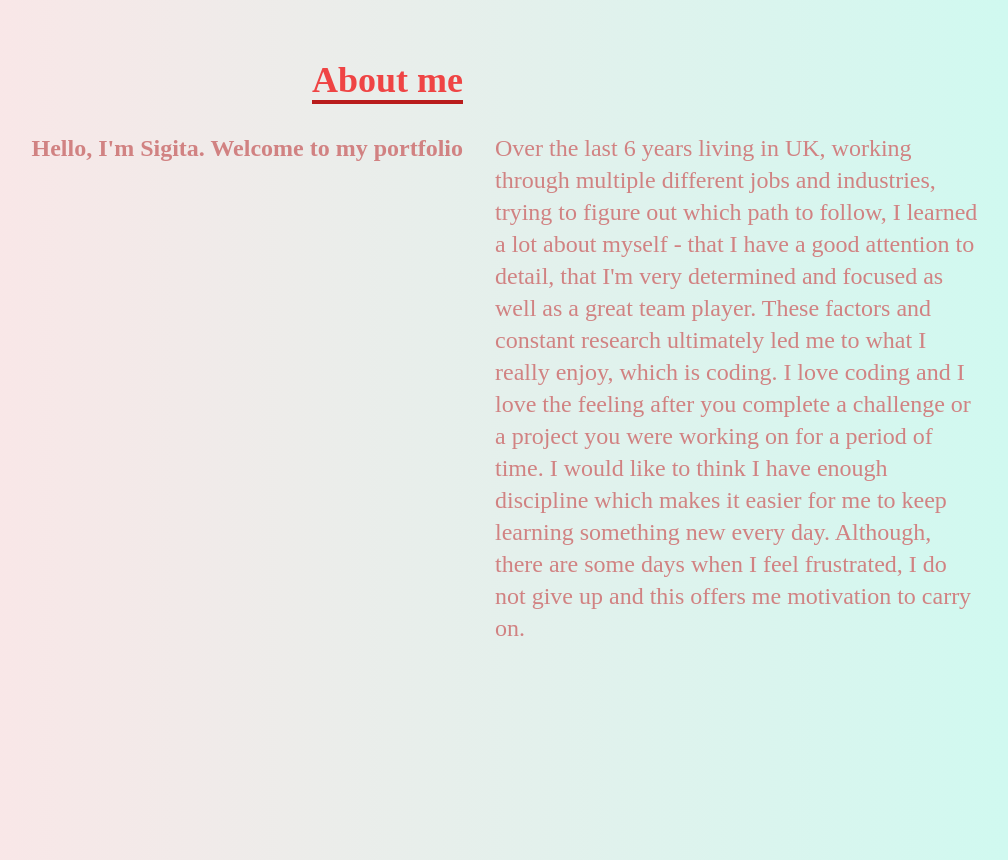
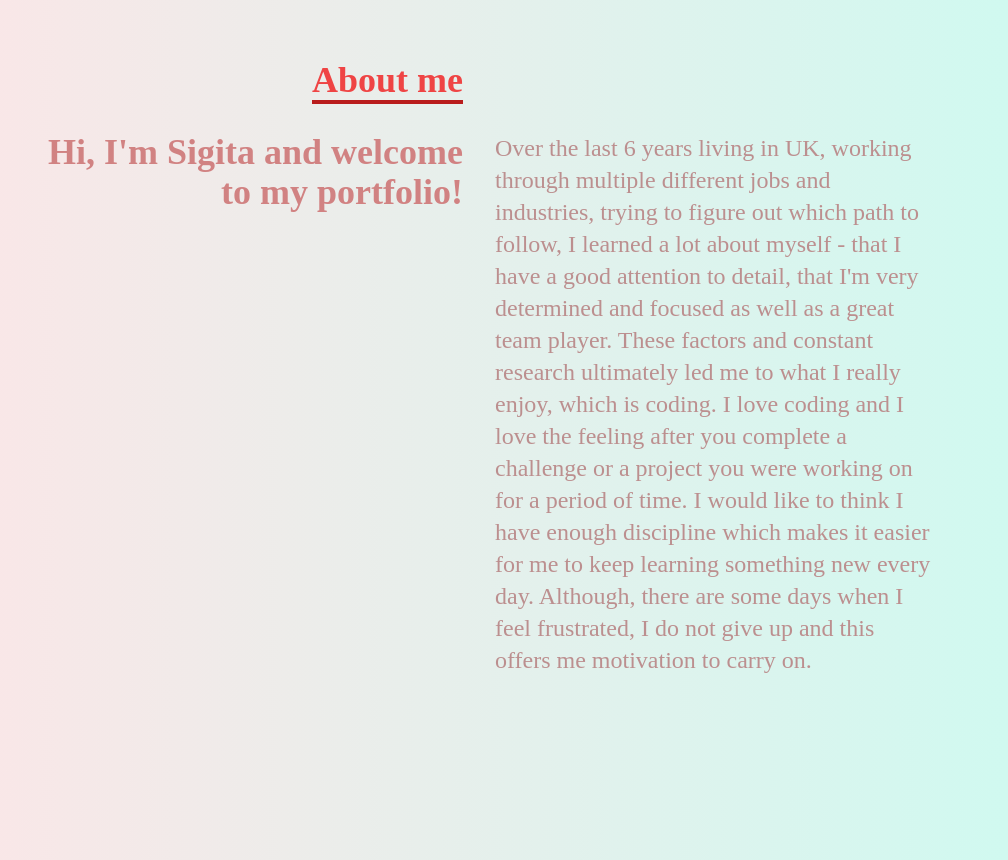
Before and after one commit to sigii1992/portfolio-sigita, a React (Create React App) app: page / in a window 1280 px wide. Shown: the part 740-1600 px from the top of the page, without its empty margins (161-1169 px from the left). Built offline with nearby package versions, Linux system fonts and the light colour scheme; the HTML template or start-up script is replaced by a standard one.

Commit message:
Add styling for About component

```diff
--- a/src/components/About.jsx
+++ b/src/components/About.jsx
@@ -4,17 +4,17 @@ const About = () => {
     <div name='about' className="w-full h-screen bg-gradient-to-r from-rose-100 to-teal-100 font-[Kanit] text-[#d18282]">
         <div className="flex flex-col justify-items-center items-center w-full h-full">
             <div className="max-w-[1000px] w-full grid grid-cols-2 gap-8">
-                <div className="sm:text-right pb-8 pl-4">
+                <div className="md:text-right pb-8 pl-12">
                   <p className="text-4xl font-bold inline border-b-4 border-red-700 text-red-500">About me</p>
                 </div>
                 <div></div>
             </div>
-            <div className="max-w-[1000px] w-full grid grid-cols-2 gap-8">
-                <div className="sm:text-right pb-8 pl-4">
-                  <p className="text-2xl font-bold inline ">Hello, I'm Sigita. Welcome to my portfolio</p>
+            <div className="max-w-[1000px] w-full grid md:grid-cols-2 gap-8 px-12">
+                <div className="md:text-right text-4xl font-bold">
+                  <p>Hi, I'm Sigita and welcome to my portfolio!</p>
                 </div>
-                  <p>Over the last 6 years living in UK, working through multiple different jobs and industries, trying to figure out which path to follow, I learned a lot about myself - that I have a good attention to detail, that I'm very determined and focused as well as a great team player. These factors and constant research ultimately led me to what I really enjoy, which is coding. I love coding and I love the feeling after you complete a challenge or a project you were working on for a period of time. I would like to think I have enough discipline which makes it easier for me to keep learning something new every day. Although, there are some days when I feel frustrated, I do not give up and this offers me motivation to carry on.</p>
                 <div>
+                  <p className="text-[#BC8F8F]">Over the last 6 years living in UK, working through multiple different jobs and industries, trying to figure out which path to follow, I learned a lot about myself - that I have a good attention to detail, that I'm very determined and focused as well as a great team player. These factors and constant research ultimately led me to what I really enjoy, which is coding. I love coding and I love the feeling after you complete a challenge or a project you were working on for a period of time. I would like to think I have enough discipline which makes it easier for me to keep learning something new every day. Although, there are some days when I feel frustrated, I do not give up and this offers me motivation to carry on.</p>
                 </div>
             </div>
         </div>
```
